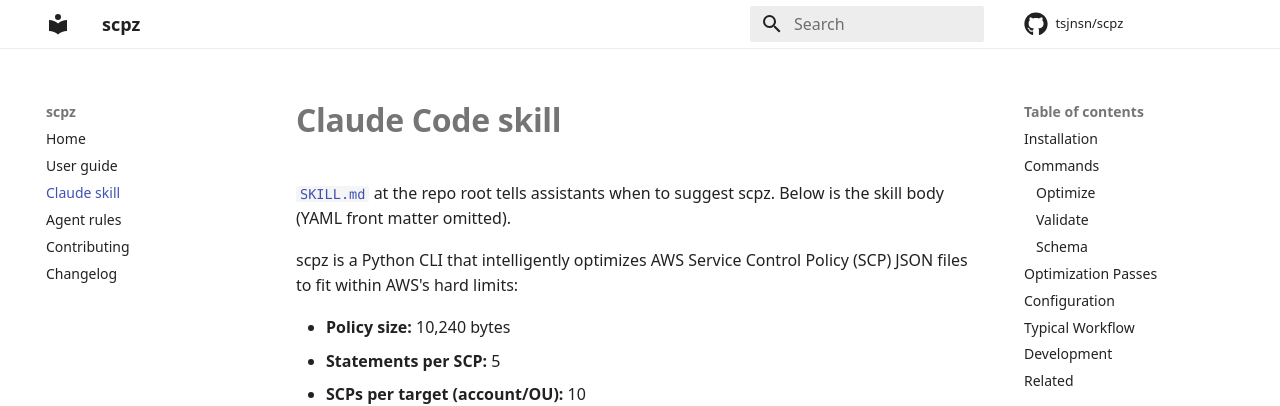
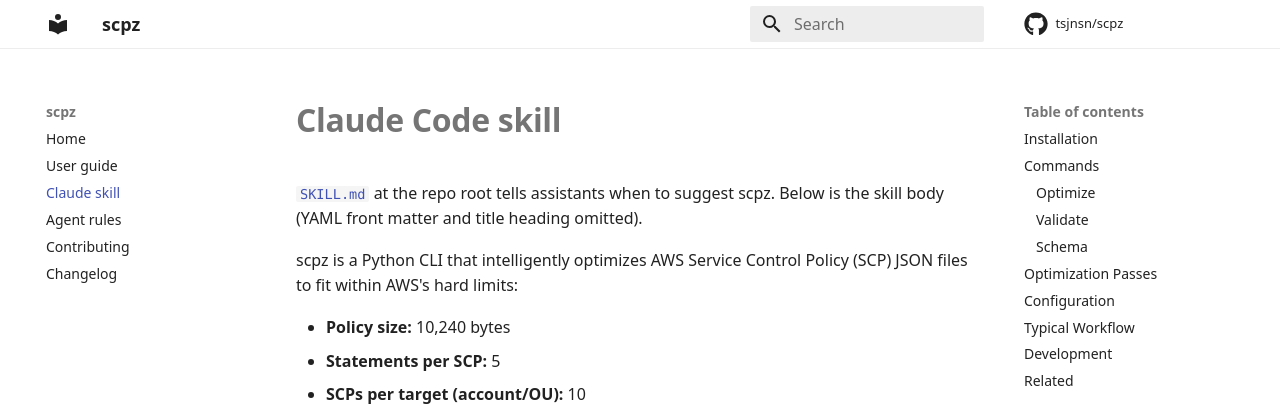
Before and after one commit to tsjnsn/scpz, an MkDocs documentation site: the page built from docs/claude-skill.md, in a window 1280 px wide and 900 px high. Shown: the top 406 px of the window. Built offline with MkDocs 1.6.1 and Material for MkDocs 9.7.7, drawn with Linux system fonts in a browser that asks for light colours; some web fonts are replaced; comment, search, counter and statistics services are not loaded.

Commit message:
fix(docs): clarify claude-skill embed omits title heading
Copilot review on PR #24: the SKILL.md snippet starts at line 15, so the
intro should mention the title heading is omitted along with YAML front matter.

Co-authored-by: Tyler Johnson <tsjnsn@gmail.com>

```diff
--- a/docs/claude-skill.md
+++ b/docs/claude-skill.md
@@ -1,6 +1,6 @@
 # Claude Code skill
 
-[`SKILL.md`](https://github.com/tsjnsn/scpz/blob/main/SKILL.md) at the repo root tells assistants when to suggest scpz. Below is the skill body (YAML front matter omitted).
+[`SKILL.md`](https://github.com/tsjnsn/scpz/blob/main/SKILL.md) at the repo root tells assistants when to suggest scpz. Below is the skill body (YAML front matter and title heading omitted).
 
 --8<-- "SKILL.md:15:158"
 
```
